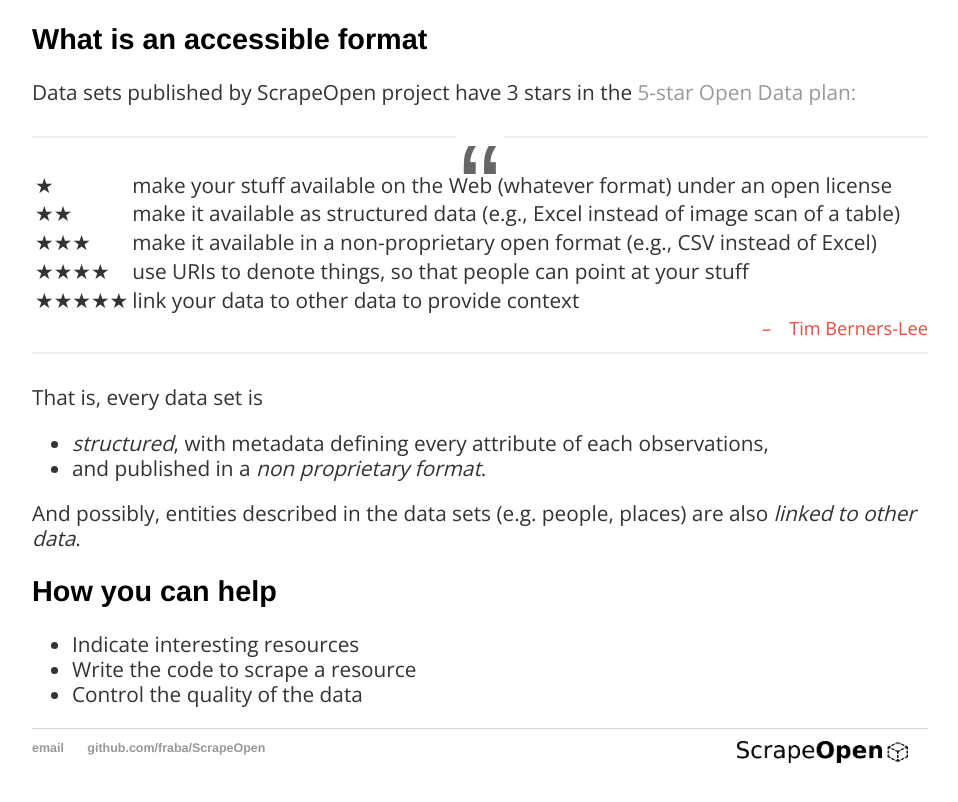
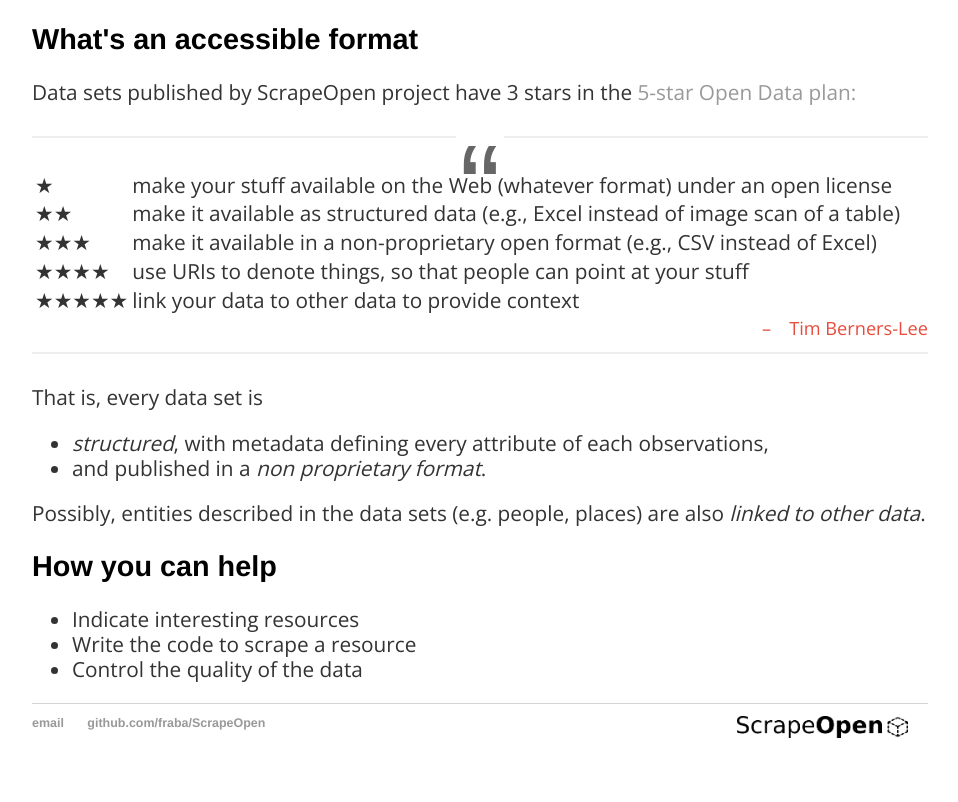
Before and after one commit to ScrapeOpen/ScrapeOpen, a Jekyll site: the page built from index.html, in a window 1280 px wide, cut to the strip 324-1140 px from the top of the page. Shown: the top 802 px of the strip, without its empty margins (160-1118 px from the left). Built offline with Jekyll 4.4.1, drawn with Linux system fonts in a browser that asks for light colours; some of the changed text lies outside the part shown.

Commit message:
Minor edits

```diff
--- a/index.html
+++ b/index.html
@@ -6,8 +6,8 @@
   <center><img src="project_files/images/scrapeopen_logo.png" alt="Logo" height="62" align="middle"></center>
   <p>ScrapeOpen is a collaborative project. It curates the publication of code to scrape websites serving <i>public data sets</i> and presents them in a <i>format accessible to humans and machines</i>.</p>
   <h2>What's public data set</h2>
-  <p>A public data set is a collection of observations collected by a public agency (not-for-profit) and having a public value. In order to be published, the data set must not be proprietary.</p>
-  <h2>What is an accessible format</h2>
+  <p>A public data set is a collection of observations published by a public agency (not-for-profit) and having public value. In order to be published, the data set must not be proprietary.</p>
+  <h2>What's an accessible format</h2>
   <p>Data sets published by ScrapeOpen project have 3 stars in the <a href="https://web.archive.org/web/20171215123649/http://5stardata.info/en/#by-example" target="_blank">5-star Open Data plan:</a></p>
   <blockquote cite="Tim Berners-Lee">
 <table>
@@ -23,7 +23,7 @@
   <li><i>structured</i>, with metadata defining every attribute of each observations,</li>
   <li>and published in a <i>non proprietary format</i>.</li>
 </ul>
-<p>And possibly, entities described in the data sets (e.g. people, places) are also <i>linked to other data</i>.</p>
+<p>Possibly, entities described in the data sets (e.g. people, places) are also <i>linked to other data</i>.</p>
   <h2>How you can help</h2>
   <ul>
     <li>Indicate interesting resources</li>
```
